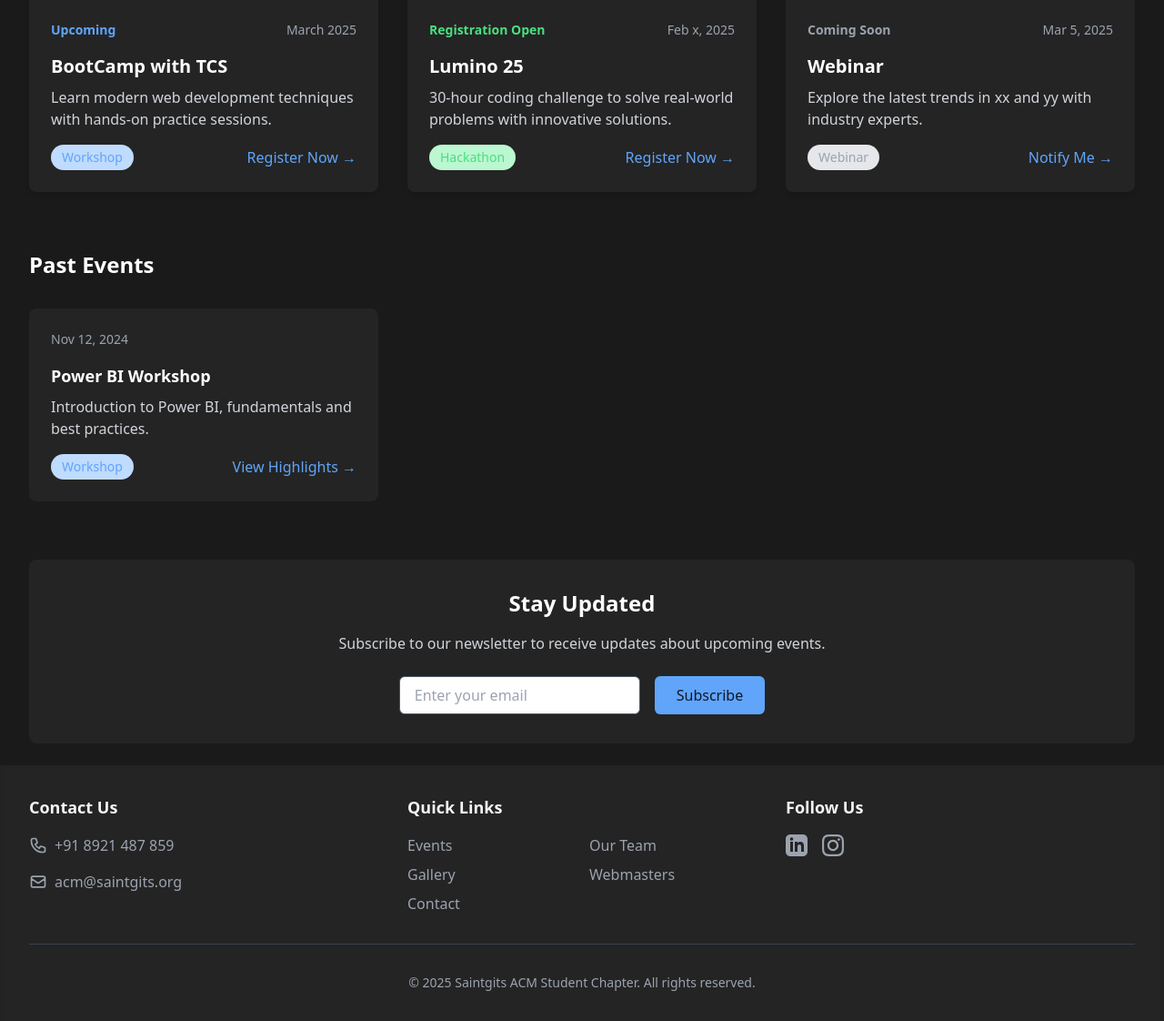
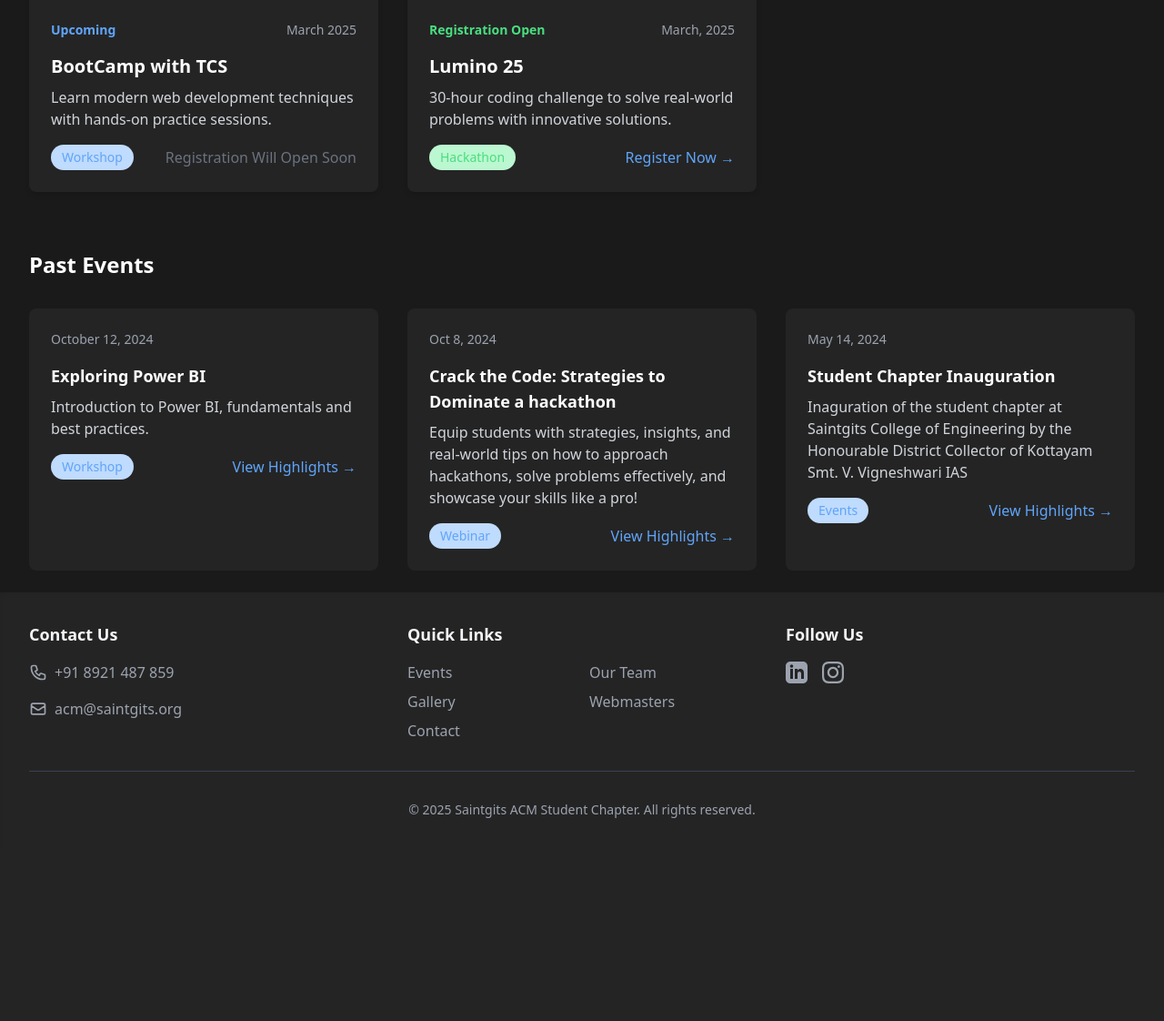
Before and after one commit to abinroy04/ACM-Website, a Flask app: page /events in a window 1280 px wide. Shown: the part 441-1563 px from the top of the page at 91% size. After the commit the page ends 1340 px from the top, so only its background shows below. Run offline with Flask 3, Linux system fonts and the light colour scheme; some libraries are stand-ins or nearby versions.

Commit message:
Update events.html

```diff
--- a/templates/events.html
+++ b/templates/events.html
@@ -11,97 +11,58 @@
 </div>
 
 <!-- Events Grid -->
-<div class="grid grid-cols-1 md:grid-cols-2 lg:grid-cols-3 gap-8" id="events-grid">
-    <!-- Event Card 1 -->
-    <div class="event-card bg-white dark:bg-dark-secondary rounded-lg shadow-md overflow-hidden hover:shadow-lg transition-shadow" data-category="workshop">
-        <img src="{{ url_for('static', filename='images/event1.jpg') }}" alt="Coding Workshop" class="w-full h-48 object-cover">
+<div class="grid grid-cols-1 md:grid-cols-2 lg:grid-cols-3 gap-8 stagger-animation" id="events-grid">
+    {% for event in events_data.upcoming %}
+    <div class="event-card bg-white dark:bg-dark-secondary rounded-lg shadow-md overflow-hidden hover:shadow-lg transition-shadow" data-category="{{ event.category.name.lower() }}">
+        <img src="{{ url_for('static', filename='images/' + event.image) }}" alt="{{ event.title }}" class="w-full h-48 object-cover">
         <div class="p-6">
             <div class="flex items-center justify-between mb-4">
-                <span class="text-sm text-blue-600 dark:text-blue-400 font-semibold">Upcoming</span>
-                <span class="text-sm text-gray-500 dark:text-gray-400">March 2025</span>
+                <span class="text-sm text-{{ event.status.color }}-600 dark:text-{{ event.status.color }}-400 font-semibold">{{ event.status.text }}</span>
+                <span class="text-sm text-gray-500 dark:text-gray-400">{{ event.date }}</span>
             </div>
-            <h3 class="text-xl font-semibold text-gray-900 dark:text-white mb-2">BootCamp with TCS</h3>
-            <p class="text-gray-600 dark:text-gray-300 mb-4">Learn modern web development techniques with hands-on practice sessions.</p>
+            <h3 class="text-xl font-semibold text-gray-900 dark:text-white mb-2">{{ event.title }}</h3>
+            <p class="text-gray-600 dark:text-gray-300 mb-4">{{ event.description }}</p>
             <div class="flex items-center justify-between">
-                <span class="text-sm bg-blue-100 dark:bg-blue-200 text-blue-600 dark:text-blue-400 px-3 py-1 rounded-full">Workshop</span>
-                <a href="#" class="text-blue-600 dark:text-blue-400 hover:text-blue-800 dark:hover:text-blue-600 font-medium">Register Now →</a>
+                <span class="text-sm bg-{{ event.category.color }}-100 dark:bg-{{ event.category.color }}-200 text-{{ event.category.color }}-600 dark:text-{{ event.category.color }}-400 px-3 py-1 rounded-full">{{ event.category.name }}</span>
+                {% if event.registration_enabled %}
+                <a href="{{ url_for('register') }}"
+                    class="text-blue-600 dark:text-blue-400 hover:text-blue-800 dark:hover:text-blue-600 font-medium">
+                    Register Now →
+                </a>
+                {% else %}
+                <span class="text-gray-400 dark:text-gray-500 font-medium">Registration Will Open Soon</span>
+                {% endif %}
             </div>
         </div>
     </div>
-
-    <!-- Event Card 2 -->
-    <div class="event-card bg-white dark:bg-dark-secondary rounded-lg shadow-md overflow-hidden hover:shadow-lg transition-shadow" data-category="hackathon">
-        <img src="{{ url_for('static', filename='images/event2.jpg') }}" alt="Hackathon" class="w-full h-48 object-cover">
-        <div class="p-6">
-            <div class="flex items-center justify-between mb-4">
-                <span class="text-sm text-green-600 dark:text-green-400 font-semibold">Registration Open</span>
-                <span class="text-sm text-gray-500 dark:text-gray-400">Feb x, 2025</span>
-            </div>
-            <h3 class="text-xl font-semibold text-gray-900 dark:text-white mb-2">Lumino 25</h3>
-            <p class="text-gray-600 dark:text-gray-300 mb-4">30-hour coding challenge to solve real-world problems with innovative solutions.</p>
-            <div class="flex items-center justify-between">
-                <span class="text-sm bg-green-100 dark:bg-green-200 text-green-600 dark:text-green-400 px-3 py-1 rounded-full">Hackathon</span>
-                <a href="#" class="text-blue-600 dark:text-blue-400 hover:text-blue-800 dark:hover:text-blue-600 font-medium">Register Now →</a>
-            </div>
-        </div>
-    </div>
-
-    <!-- Event Card 3 -->
-    <div class="event-card bg-white dark:bg-dark-secondary rounded-lg shadow-md overflow-hidden hover:shadow-lg transition-shadow" data-category="webinar">
-        <img src="{{ url_for('static', filename='images/event3.jpg') }}" alt="AI Webinar" class="w-full h-48 object-cover">
-        <div class="p-6">
-            <div class="flex items-center justify-between mb-4">
-                <span class="text-sm text-gray-600 dark:text-gray-400 font-semibold">Coming Soon</span>
-                <span class="text-sm text-gray-500 dark:text-gray-400">Mar 5, 2025</span>
-            </div>
-            <h3 class="text-xl font-semibold text-gray-900 dark:text-white mb-2">Webinar</h3>
-            <p class="text-gray-600 dark:text-gray-300 mb-4">Explore the latest trends in xx and yy with industry experts.</p>
-            <div class="flex items-center justify-between">
-                <span class="text-sm bg-gray-100 dark:bg-gray-200 text-gray-600 dark:text-gray-400 px-3 py-1 rounded-full">Webinar</span>
-                <a href="#" class="text-blue-600 dark:text-blue-400 hover:text-blue-800 dark:hover:text-blue-600 font-medium">Notify Me →</a>
-            </div>
-        </div>
-    </div>
+    {% endfor %}
 </div>
 
 <!-- Past Events Section -->
 <div class="mt-16">
     <h2 class="text-2xl font-bold text-gray-900 dark:text-white mb-8">Past Events</h2>
-    <div class="grid grid-cols-1 md:grid-cols-2 lg:grid-cols-3 gap-8">
-        <!-- Past Event Card -->
-        <div class="event-card bg-gray-50 dark:bg-dark-secondary rounded-lg overflow-hidden hover:bg-gray-100 dark:hover:bg-dark-primary transition-colors" data-category="workshop">
+    <div class="grid grid-cols-1 md:grid-cols-2 lg:grid-cols-3 gap-8 stagger-animation">
+        {% for event in events_data.past %}
+        <div class="event-card bg-gray-50 dark:bg-dark-secondary rounded-lg overflow-hidden hover:bg-gray-100 dark:hover:bg-dark-primary transition-colors" data-category="{{ event.category.name.lower() }}">
             <div class="p-6">
                 <div class="flex items-center justify-between mb-4">
-                    <span class="text-sm text-gray-500 dark:text-gray-400">Nov 12, 2024</span>
+                    <span class="text-sm text-gray-500 dark:text-gray-400">{{ event.date }}</span>
                 </div>
-                <h3 class="text-lg font-semibold text-gray-900 dark:text-white mb-2">Power BI Workshop</h3>
-                <p class="text-gray-600 dark:text-gray-300 mb-4">Introduction to Power BI, fundamentals and best practices.</p>
+                <h3 class="text-lg font-semibold text-gray-900 dark:text-white mb-2">{{ event.title }}</h3>
+                <p class="text-gray-600 dark:text-gray-300 mb-4">{{ event.description }}</p>
                 <div class="flex items-center justify-between">
-                    <span class="text-sm bg-blue-100 dark:bg-blue-200 text-blue-600 dark:text-blue-400 px-3 py-1 rounded-full">Workshop</span>
-                    <a href="#" class="text-blue-600 dark:text-blue-400 hover:text-blue-800 dark:hover:text-blue-600 font-medium">View Highlights →</a>
+                    <span class="text-sm bg-{{ event.category.color }}-100 dark:bg-{{ event.category.color }}-200 text-{{ event.category.color }}-600 dark:text-{{ event.category.color }}-400 px-3 py-1 rounded-full">{{ event.category.name }}</span>
+                    <a href="{{ url_for('gallery', event=event.gallery_link) }}"
+                        class="text-blue-600 dark:text-blue-400 hover:text-blue-800 dark:hover:text-blue-600 font-medium">
+                        View Highlights →
+                    </a>
                 </div>
             </div>
         </div>
-    </div>
-</div>
-
-<!-- Newsletter Subscription -->
-<div class="mt-16 bg-blue-50 dark:bg-dark-secondary rounded-lg p-8">
-    <div class="max-w-2xl mx-auto text-center">
-        <h2 class="text-2xl font-bold text-gray-900 dark:text-white mb-4">Stay Updated</h2>
-        <p class="text-gray-600 dark:text-gray-300 mb-6">Subscribe to our newsletter to receive updates about upcoming events.</p>
-        <form class="flex flex-col sm:flex-row gap-4 justify-center">
-            <input type="email" placeholder="Enter your email"
-                   class="px-4 py-2 border border-gray-300 dark:border-gray-600 rounded-md focus:outline-none focus:ring-2 focus:ring-blue-500 dark:focus:ring-blue-400">
-            <button type="submit"
-                    class="px-6 py-2 bg-blue-600 dark:bg-blue-400 text-white dark:text-gray-900 rounded-md hover:bg-blue-700 dark:hover:bg-blue-500 transition-colors">
-                Subscribe
-            </button>
-        </form>
+        {% endfor %}
     </div>
 </div>
 {% endblock %}
 
 {% block extra_js %}
-<!-- Removed all JavaScript related to filtering -->
 {% endblock %}
```
